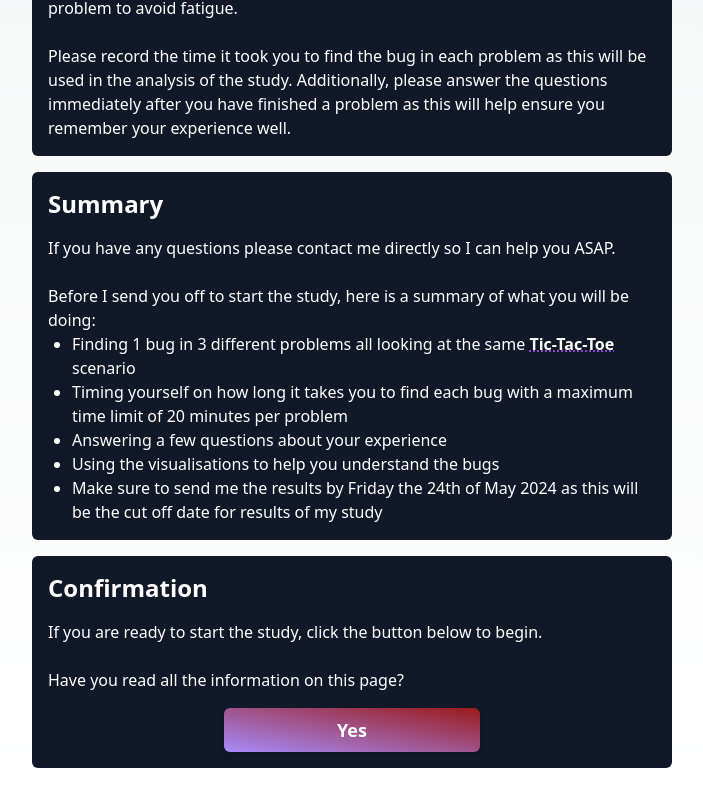
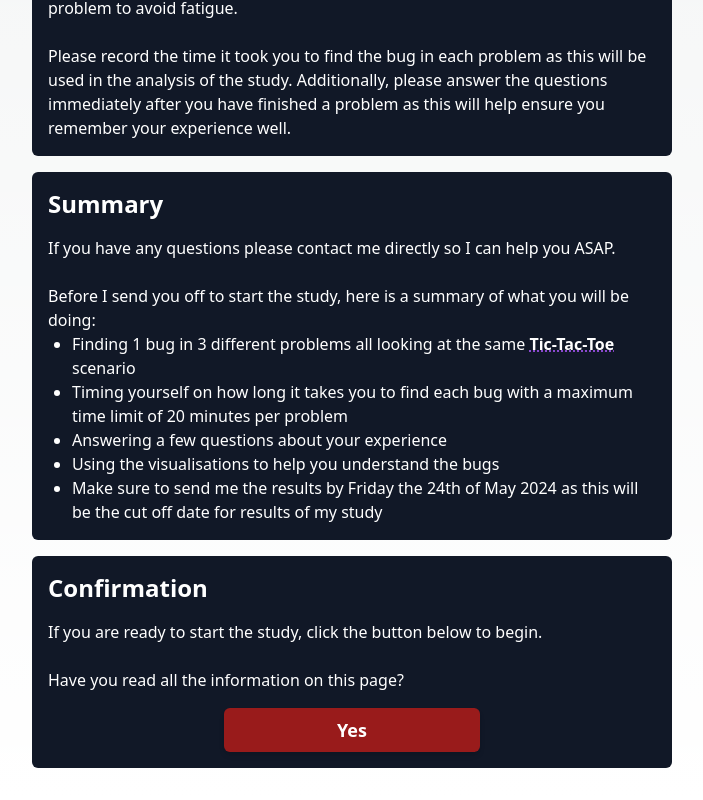
Before and after one commit to ZyrnDev/mcts-visualisation, a Next.js app: page /induction in a window 1280 px wide. Shown: the part 3032-3832 px from the top of the page, without its empty margins (288-991 px from the left). Built offline with nearby package versions, Linux system fonts and the light colour scheme.

Commit message:
I hate it here

```diff
--- a/pages/induction.tsx
+++ b/pages/induction.tsx
@@ -53,7 +53,7 @@ function Button({ children, className, ...props }: PropsWithChildren<ButtonProps
   return (
     <button
       {...props as any}
-      className={"bg-gradient-to-tr from-violet-400 to-fuchsia-600 text-white p-2 rounded-md shadow-md " + (className ?? "")}
+      className={"text-white p-2 rounded-md shadow-md " + (className ?? "")}
     >
       {children}
     </button>
@@ -271,7 +271,7 @@ function Confirmation(): ReactNode {
     }
   };
 
-  const StyledButton = (props: ButtonProps) => <Button {...props} className={"min-w-64 mt-4 from-transparent to-transparent font-bold text-lg " + props.className} />;
+  const StyledButton = (props: ButtonProps) => <Button {...props} className={"min-w-64 mt-4 font-bold text-lg " + props.className} />;
 
   const ConfirmButton = confirmedReady ?
     () => <Link href="/"><StyledButton className="bg-green-800">Let&apos;s Go!</StyledButton></Link> :
```
